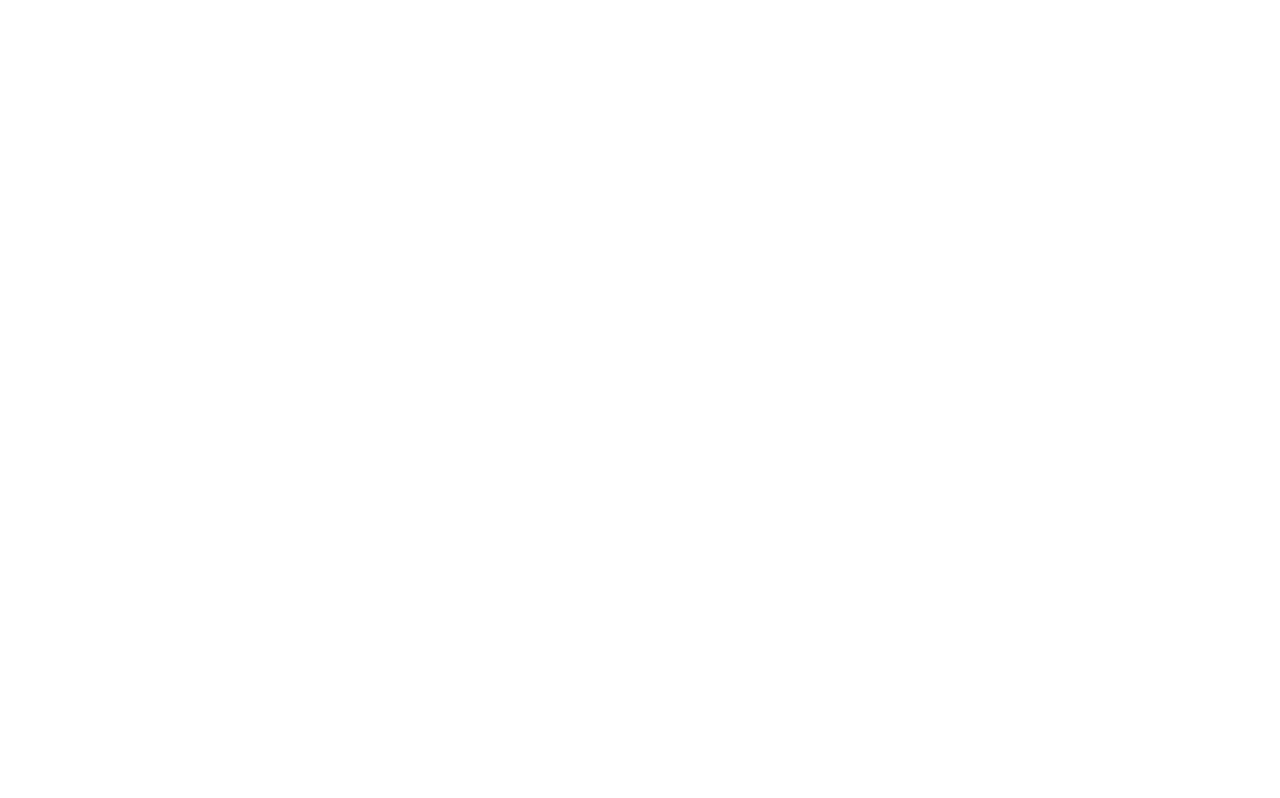
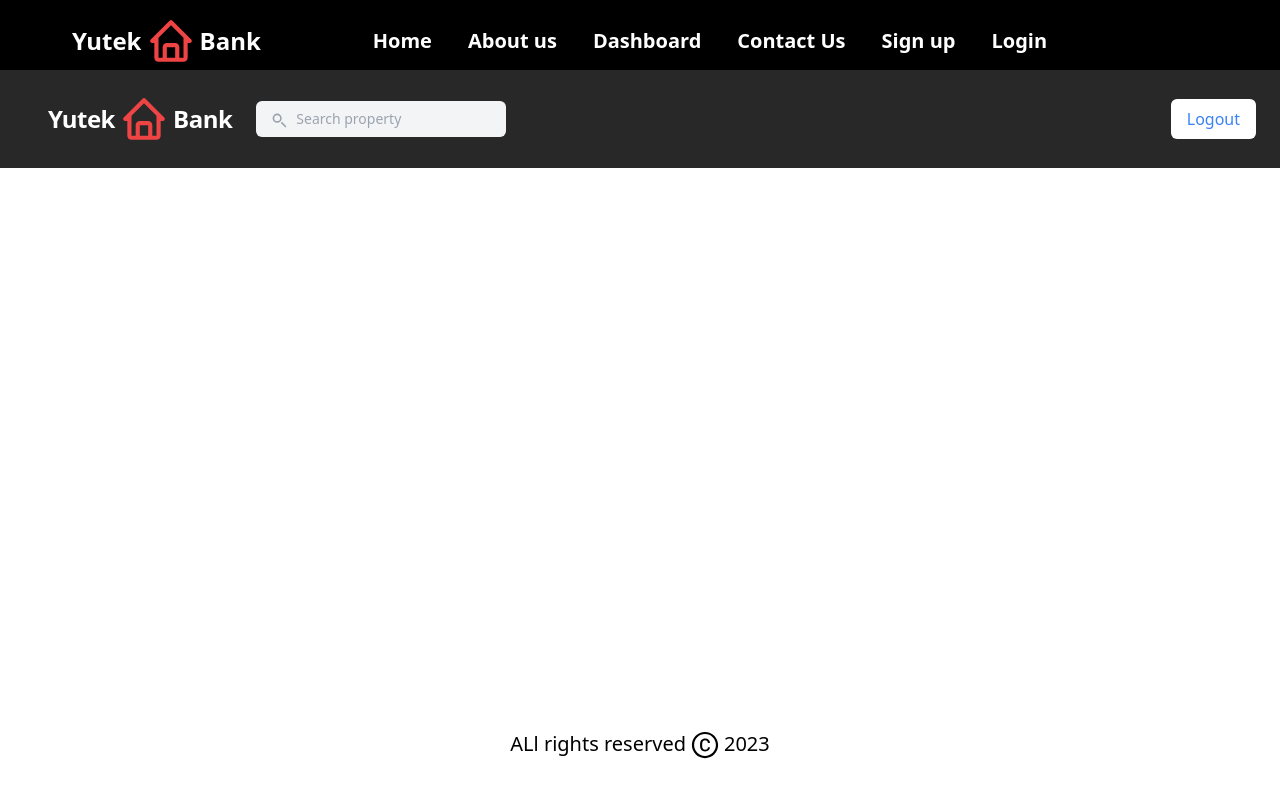
Before and after one commit to JosephMugo8711/Yu-Tech-Bank, a React (Create React App) app in the folder yutek-frontend/: page /dashboard in a window 1280 px wide. Before the commit this address had no page. Built offline with nearby package versions, Linux system fonts and the light colour scheme.

Commit message:
dashboard and dashboardnavbar

```diff
--- a/yutek-frontend/src/App.js
+++ b/yutek-frontend/src/App.js
@@ -4,6 +4,7 @@
 import Home from './pages/home/Home'
 import SignUp from './pages/signup/Signup'
 import Login from './pages/login/Login'
+import Dashboard from './pages/dashboard/Dashboard';
 
 function App() {
   return (
@@ -14,8 +15,9 @@
                  <Route index element={<Home/>}/>
                  <Route path='/signup' element={<SignUp/>}/>
                  <Route path='/login' element={<Login/>}/>
+                 <Route path='/dashboard' element={<Dashboard/>}/>
                  {/* <Route path='/about' element={<Aboutus/>}/>
-                 <Route path='/dashboard' element={<DashBoard/>}/>
+
                  <Route path='/contactus' element={<ContactUs/>}/>
                  <Route path='/signup' element={<SignUp/>}/>
                  <Route path='/login' element={<Login/>}/> */}
--- a/yutek-frontend/src/components/navbar/DashboardNavbar.jsx
+++ b/yutek-frontend/src/components/navbar/DashboardNavbar.jsx
@@ -1,9 +1,65 @@
 import React from "react";
+import { BiHome } from 'react-icons/bi';
 
 const DashboardNavbar = () => {
-    return(
+  return (
+    <nav className="flex items-center justify-between flex-wrap bg-[#282828] p-6">
+      <div className="flex items-center flex-shrink-0 text-white mr-6">
+        {/* <img
+          className="h-8 w-8 mr-2"
+          src="path/to/logo.png"
+          alt="Logo"
+        /> */}
+        <span className="font-semibold text-xl tracking-tight">
+        <p className='ml-6 flex flex-row items-center font-semibold text-white text-2xl'>Yutek <span className='text-red-500 ml-1 mr-1'>< BiHome size={50} /></span> Bank</p>
+        </span>
+      </div>
+      <div className="w-full block flex-grow lg:flex lg:items-center lg:w-auto">
+        <div className="text-sm  w-1/4">
+          <form>
+            <label htmlFor="search" className="sr-only">
+              Search
+            </label>
+            <div className="relative">
+              <input
+                type="text"
+                id="search"
+                placeholder="Search property"
+                className="bg-gray-100 rounded-md w-full pl-10 pr-4 py-2 focus:outline-none focus:bg-white focus:border-blue-500"
+              />
+              <div className="absolute inset-y-0 left-0 flex items-center pl-3 pointer-events-none">
+                <svg
+                  className="h-5 w-5 text-gray-400"
+                  fill="none"
+                  stroke="currentColor"
+                  viewBox="0 0 24 24"
+                  xmlns="http://www.w3.org/2000/svg"
+                >
+                  <path
+                    strokeLinecap="round"
+                    strokeLinejoin="round"
+                    strokeWidth={2}
+                    d="M21 21l-4.35-4.35"
+                  />
+                  <path
+                    strokeLinecap="round"
+                    strokeLinejoin="round"
+                    strokeWidth={2}
+                    d="M15.5 11a4.5 4.5 0 11-9 0 4.5 4.5 0 019 0z"
+                  />
+                </svg>
+              </div>
+            </div>
+          </form>
+        </div>
+        <div className="ml-auto">
+          <button className="bg-white text-blue-500 rounded-md px-4 py-2 mt-4 lg:mt-0">
+            Logout
+          </button>
+        </div>
+      </div>
+    </nav>
+  );
+};
 
-    )
-}
-
-export default DashboardNavbar
+export default DashboardNavbar;
--- a/yutek-frontend/src/pages/dashboard/Dashboard.jsx
+++ b/yutek-frontend/src/pages/dashboard/Dashboard.jsx
@@ -2,9 +2,18 @@
 //allows them to update their profile picture, phone number, and address.
 
 import React from "react";
+import DashboardNavbar from "../../components/navbar/DashboardNavbar";
 
 const Dashboard = () => {
     return(
 
+        <div className="dashboard">
+            <DashboardNavbar />
+
+
+        </div>
+
     )
 }
+
+export default Dashboard
```
